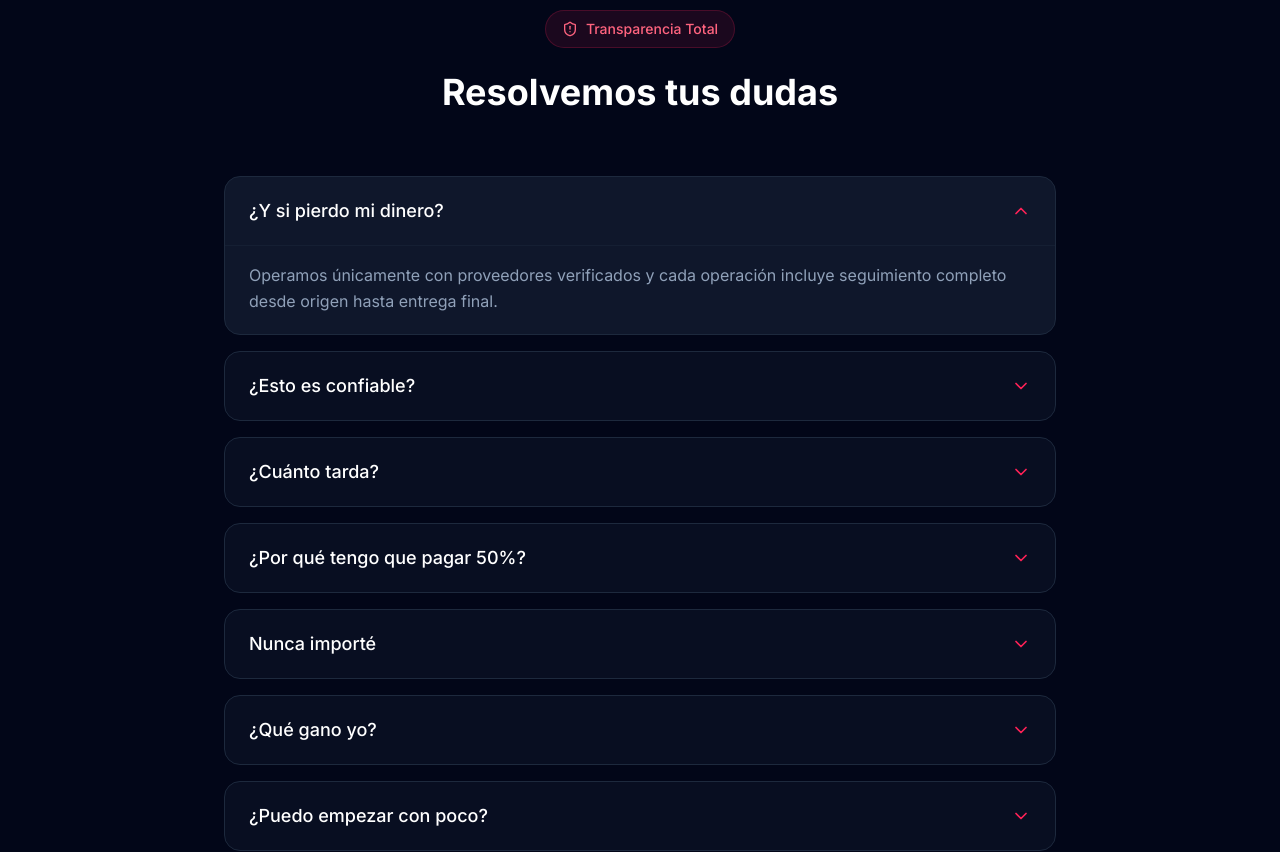
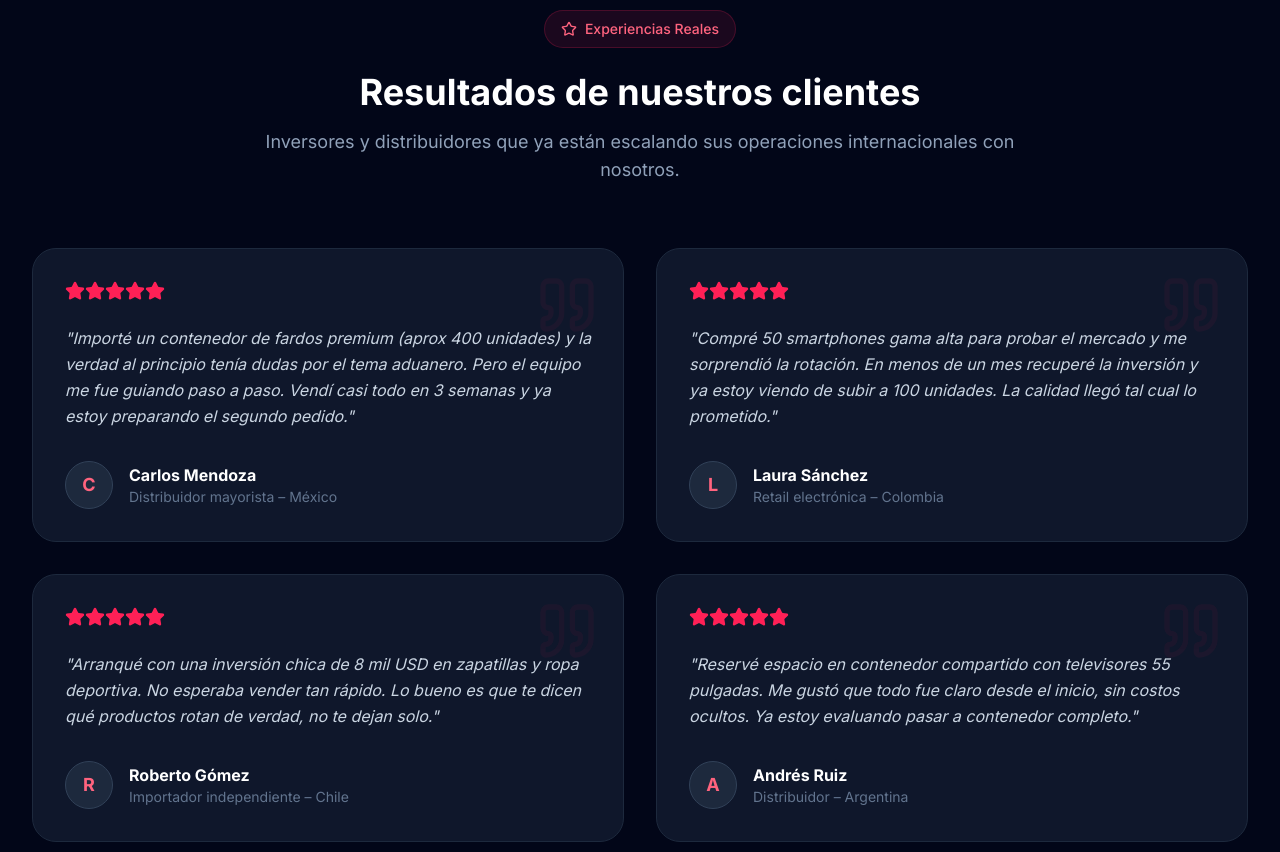
Before and after one commit to atlasexportcompany/atlas, a React (Vite) app: page / in a window 1280 px wide. Shown: the part 7480-8332 px from the top of the page. Built offline with nearby package versions, Linux system fonts and the light colour scheme.

Commit message:
feat: Add Testimonials component
Integrates a new Testimonials section to showcase customer success stories and build trust.

```diff
--- a/src/App.tsx
+++ b/src/App.tsx
@@ -50,6 +50,7 @@ export default function App() {
         <Financing />
         <GlobalLogistics />
         <HowItWorks />
+        <Testimonials />
         <FAQ />
       </main>
       <Footer />
--- a/src/components/Testimonials.tsx
+++ b/src/components/Testimonials.tsx
@@ -1,55 +1,70 @@
-import { Star } from 'lucide-react';
+import { Star, Quote } from 'lucide-react';
 
 const testimonials = [
   {
     name: "Carlos Mendoza",
-    role: "Distribuidor Mayorista, México",
-    content: "Operación de contenedor de 40 pies con fardos textiles gestionada sin contratiempos. La rentabilidad final coincidió con la proyección inicial del equipo, permitiendo una rápida rotación de inventario.",
+    role: "Distribuidor mayorista – México",
+    content: "Importé un contenedor de fardos premium (aprox 400 unidades) y la verdad al principio tenía dudas por el tema aduanero. Pero el equipo me fue guiando paso a paso. Vendí casi todo en 3 semanas y ya estoy preparando el segundo pedido.",
     rating: 5
   },
   {
     name: "Laura Sánchez",
-    role: "Retailer de Electrónica, Colombia",
-    content: "Sourcing de lote de smartphones OEM completado exitosamente. El equipo de Atlas gestionó la personalización del empaque y las auditorías de calidad en Shenzhen antes del embarque.",
+    role: "Retail electrónica – Colombia",
+    content: "Compré 50 smartphones gama alta para probar el mercado y me sorprendió la rotación. En menos de un mes recuperé la inversión y ya estoy viendo de subir a 100 unidades. La calidad llegó tal cual lo prometido.",
     rating: 5
   },
   {
     name: "Roberto Gómez",
-    role: "Importador Industrial, Chile",
-    content: "Transición exitosa de compras minoristas a importación directa de maquinaria ligera. La gestión aduanera y logística fue transparente, reduciendo nuestros costos de adquisición en un 35%.",
+    role: "Importador independiente – Chile",
+    content: "Arranqué con una inversión chica de 8 mil USD en zapatillas y ropa deportiva. No esperaba vender tan rápido. Lo bueno es que te dicen qué productos rotan de verdad, no te dejan solo.",
+    rating: 5
+  },
+  {
+    name: "Andrés Ruiz",
+    role: "Distribuidor – Argentina",
+    content: "Reservé espacio en contenedor compartido con televisores 55 pulgadas. Me gustó que todo fue claro desde el inicio, sin costos ocultos. Ya estoy evaluando pasar a contenedor completo.",
     rating: 5
   }
 ];
 
 export default function Testimonials() {
   return (
-    <section className="py-24 bg-black border-t border-slate-900">
+    <section id="testimonials" className="py-24 bg-slate-950 border-t border-slate-900">
       <div className="max-w-7xl mx-auto px-4 sm:px-6 lg:px-8">
         <div className="text-center max-w-3xl mx-auto mb-16">
+          <div className="inline-flex items-center px-4 py-2 rounded-full bg-rose-500/10 text-rose-400 text-sm font-medium mb-6 border border-rose-500/20">
+            <Star className="w-4 h-4 mr-2" />
+            Experiencias Reales
+          </div>
           <h2 className="text-3xl md:text-4xl font-bold text-white mb-4">
-            Reputación Global
+            Resultados de nuestros clientes
           </h2>
           <p className="text-lg text-slate-400">
-            Cientos de clientes confían en nosotros para escalar sus negocios de reventa.
+            Inversores y distribuidores que ya están escalando sus operaciones internacionales con nosotros.
           </p>
         </div>
 
-        <div className="grid grid-cols-1 md:grid-cols-3 gap-8">
+        <div className="grid grid-cols-1 md:grid-cols-2 gap-8">
           {testimonials.map((testimonial, index) => (
-            <div key={index} className="bg-slate-900 border border-slate-800 rounded-3xl p-8 hover:border-rose-500/30 transition-colors">
-              <div className="flex mb-6">
+            <div key={index} className="bg-slate-900 border border-slate-800 rounded-3xl p-8 hover:border-rose-500/30 transition-colors relative overflow-hidden group">
+              <div className="absolute top-0 right-0 p-6 opacity-5 group-hover:opacity-10 transition-opacity">
+                <Quote className="w-16 h-16 text-rose-500" />
+              </div>
+              <div className="flex mb-6 relative z-10">
                 {[...Array(testimonial.rating)].map((_, i) => (
                   <Star key={i} className="w-5 h-5 text-rose-500 fill-current" />
                 ))}
               </div>
-              <p className="text-slate-300 mb-8 leading-relaxed">{testimonial.content}</p>
-              <div className="flex items-center">
-                <div className="w-10 h-10 bg-slate-800 rounded-full flex items-center justify-center mr-3 border border-slate-700">
-                  <span className="text-slate-400 font-bold">{testimonial.name.charAt(0)}</span>
+              <p className="text-slate-300 mb-8 leading-relaxed relative z-10 italic">
+                "{testimonial.content}"
+              </p>
+              <div className="flex items-center relative z-10">
+                <div className="w-12 h-12 bg-slate-800 rounded-full flex items-center justify-center mr-4 border border-slate-700">
+                  <span className="text-rose-400 font-bold text-lg">{testimonial.name.charAt(0)}</span>
                 </div>
                 <div>
-                  <p className="text-white font-bold text-sm">{testimonial.name}</p>
-                  <p className="text-xs text-slate-500">{testimonial.role}</p>
+                  <p className="text-white font-bold text-base">{testimonial.name}</p>
+                  <p className="text-sm text-slate-500">{testimonial.role}</p>
                 </div>
               </div>
             </div>
```
